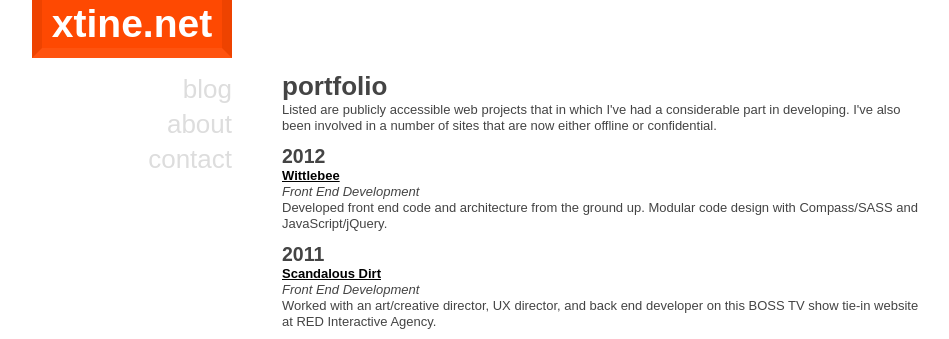
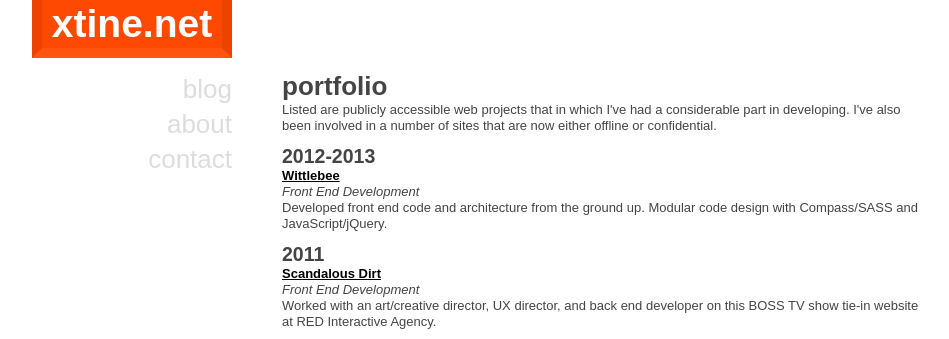
Before and after one commit to xtine/xtine.net, a Django app: template templates/portfolio/index.html in a window 1280 px wide. Shown: the top 339 px of the page, without its empty margins (158-1107 px from the left). Run offline with Django 3.2, Linux system fonts and the light colour scheme; the template is opened without the code that fills it, so the values that code supplies are empty.

Commit message:
update year heading

```diff
--- a/templates/portfolio/index.html
+++ b/templates/portfolio/index.html
@@ -5,10 +5,11 @@
 {% block content %}
 
         <div class="portfolio">
+
             <h2>portfolio</h2>
             <p>Listed are publicly accessible web projects that in which I've had a considerable part in developing. I've also been involved in a number of sites that are now either offline or confidential.</p>
 
-            <h3>2012</h3>
+            <h3>2012-2013</h3>
             <p>
             <strong><a href="http://www.wittlebee.com">Wittlebee</a></strong><br/>
             <em>Front End Development</em><br/>
```
